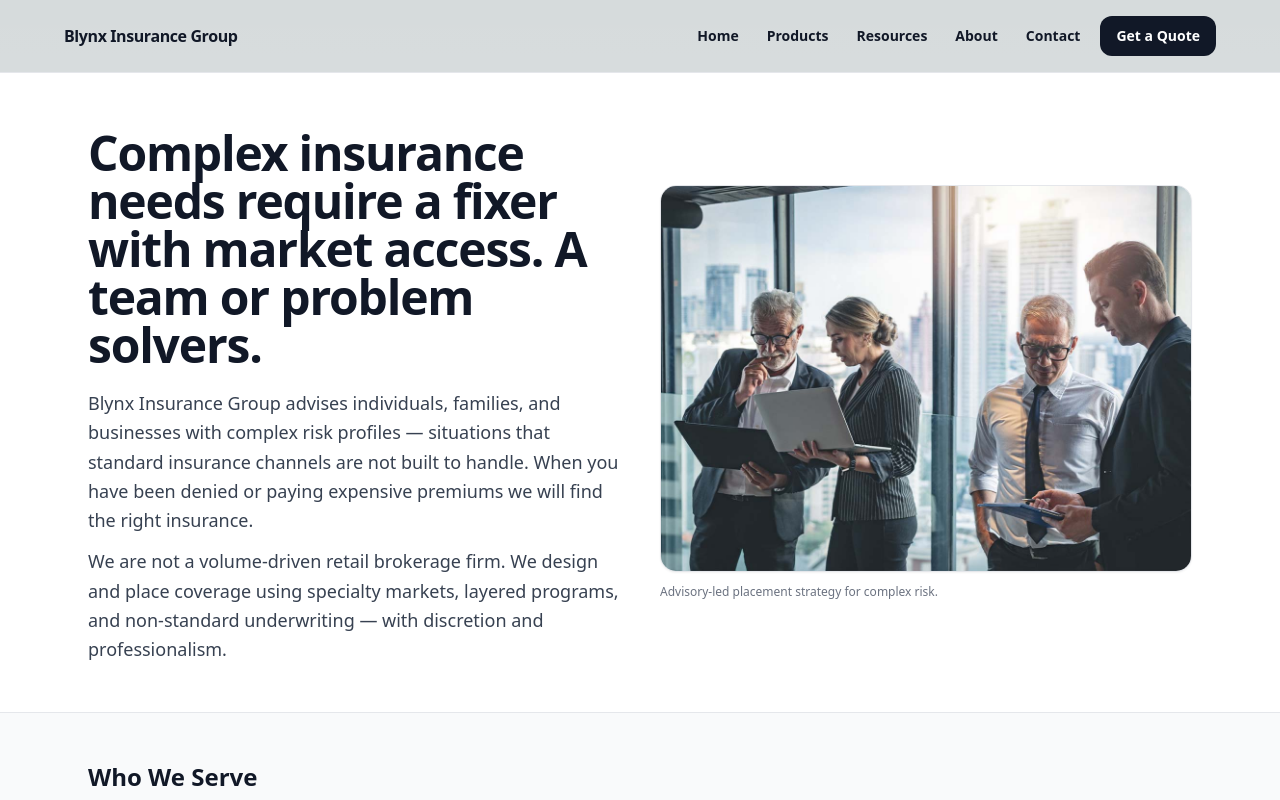
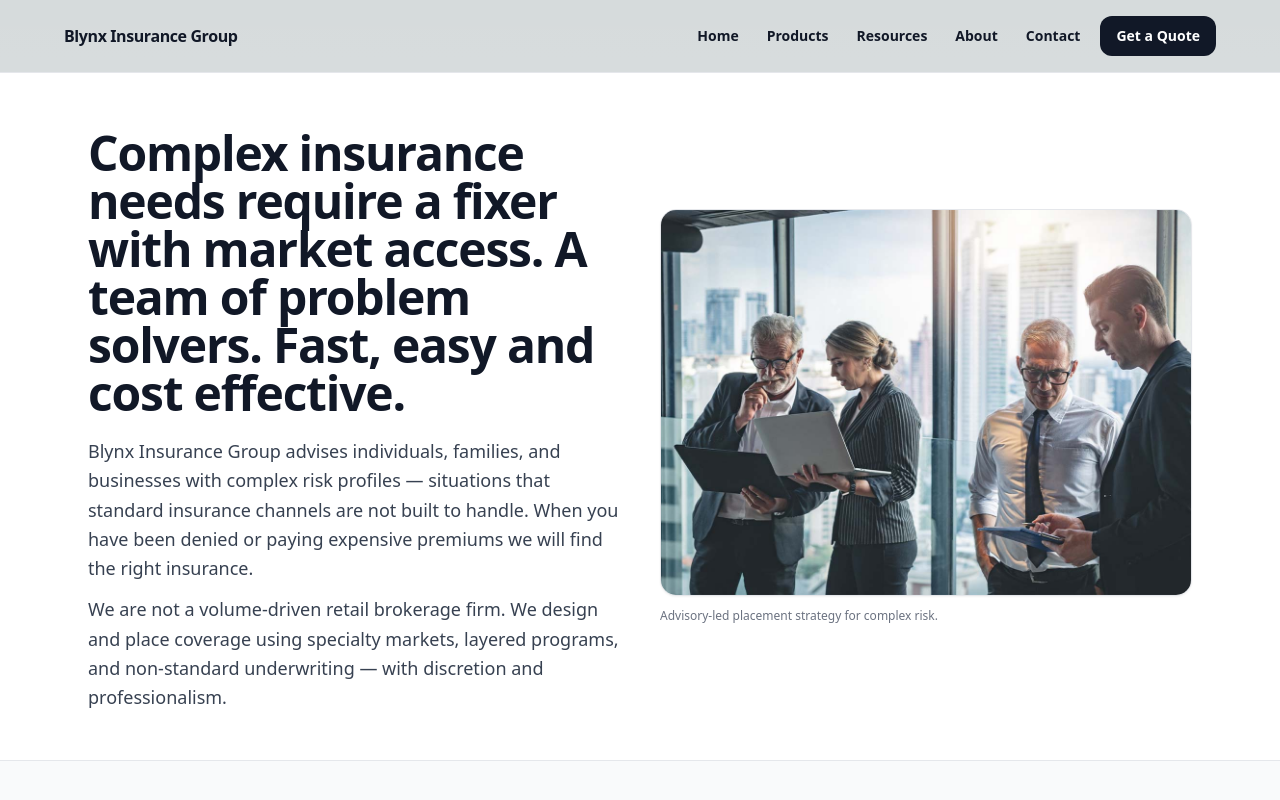
Before and after one commit to Thoxie/Blynx-Insurance-Group, a Next.js app: page / in a window 1280 px wide. Shown: the top 800 px of the page. Built offline with nearby package versions, Linux system fonts and the light colour scheme.

Commit message:
Update page.tsx

```diff
--- a/app/page.tsx
+++ b/app/page.tsx
@@ -23,8 +23,7 @@ export default function HomePage() {
               </p>
 
               <h1 className="mt-2 max-w-xl text-4xl font-semibold tracking-tight text-gray-900 md:text-5xl">
-                Complex insurance needs require a fixer with market access. A
-                team or problem solvers.
+                Complex insurance needs require a fixer with market access. A team of problem solvers. Fast, easy and cost effective.
               </h1>
 
               <p className="mt-5 max-w-xl text-lg leading-relaxed text-gray-700">
```
